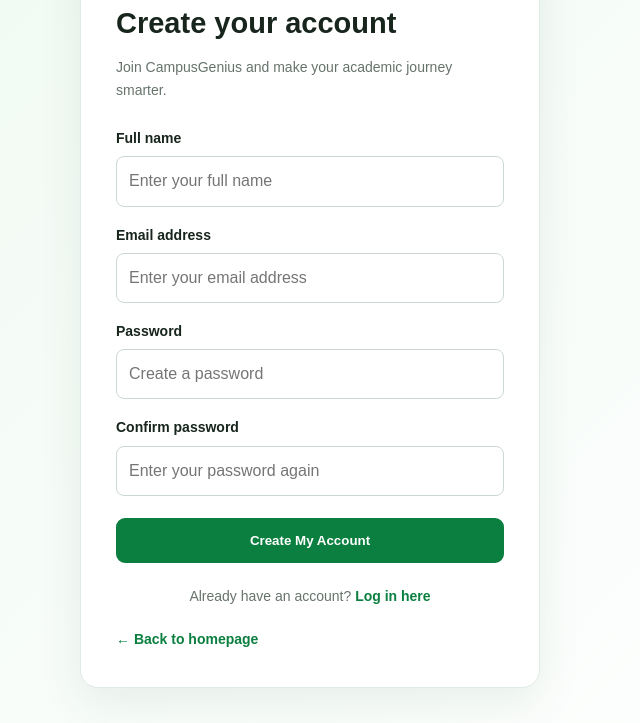
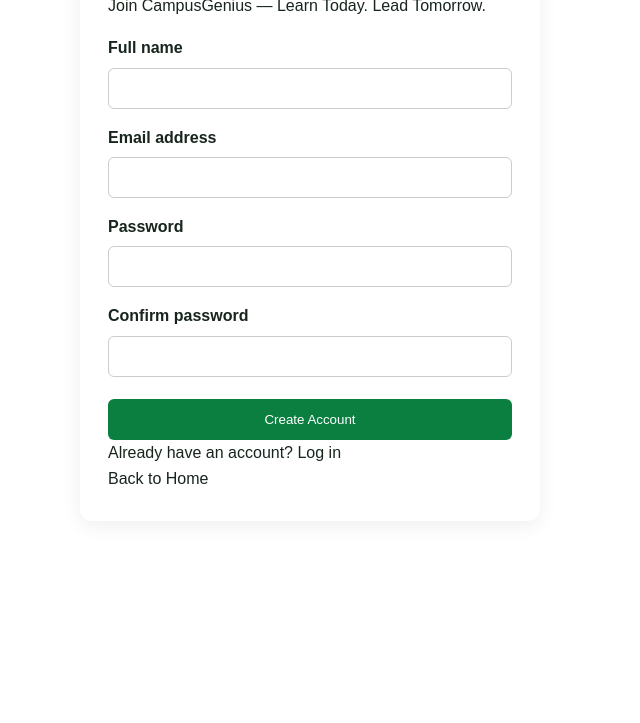
Before and after one commit to Joshleeboyz/campusgenius, a plain HTML site: page pages/register.html in a window 1280 px wide. Shown: the part 138-861 px from the top of the page, without its empty margins (330-970 px from the left). After the commit the page ends 800 px from the top, so only its background shows below. Drawn offline with Linux system fonts and the light colour scheme.

Commit message:
Update register.html

```diff
--- a/pages/register.html
+++ b/pages/register.html
@@ -4,134 +4,132 @@
 <head>
   <meta charset="UTF-8">
   <meta name="viewport" content="width=device-width, initial-scale=1.0">
-  <meta name="description" content="Create your CampusGenius student account.">
   <title>Create Account | CampusGenius</title>
-
   <link rel="stylesheet" href="../css/style.css">
-  <script src="../js/script.js" defer></script>
+  <style>
+    .auth-container {
+      max-width: 460px;
+      margin: 50px auto;
+      padding: 28px;
+      background: white;
+      border-radius: 12px;
+      box-shadow: 0 4px 20px #00000012;
+    }
+    .auth-container h1 { color: #0a7f3f; }
+    .auth-container label {
+      display: block;
+      margin-top: 16px;
+      font-weight: 600;
+    }
+    .auth-container input {
+      box-sizing: border-box;
+      width: 100%;
+      padding: 12px;
+      margin-top: 6px;
+      border: 1px solid #ccc;
+      border-radius: 6px;
+    }
+    .auth-container button {
+      width: 100%;
+      padding: 13px;
+      margin-top: 22px;
+      background: #0a7f3f;
+      color: white;
+      border: 0;
+      border-radius: 6px;
+      cursor: pointer;
+    }
+    #message { overflow-wrap: anywhere; }
+  </style>
 </head>
-
 <body>
-  <main class="form-page">
-    <section class="form-card">
-
-      <a class="brand" href="../index.html">
-        <span>CG</span>
-        CampusGenius
-      </a>
-
+  <main class="auth-container">
     <h1>Create your account</h1>
-      <p class="form-intro">
-        Join CampusGenius and make your academic journey smarter.
-      </p>
+    <p>Join CampusGenius — Learn Today. Lead Tomorrow.</p>
 
     <form id="registerForm">
+      <label for="fullName">Full name</label>
+      <input id="fullName" name="fullName" type="text"
+        required minlength="2" maxlength="120" autocomplete="name">
 
-        <div class="form-group">
-          <label for="fullName">Full name</label>
-          <input
-            type="text"
-            id="fullName"
-            name="fullName"
-            placeholder="Enter your full name"
-            autocomplete="name"
-            required
-          >
-        </div>
+      <label for="email">Email address</label>
+      <input id="email" name="email" type="email"
+        required autocomplete="email">
 
-        <div class="form-group">
-          <label for="email">Email address</label>
-          <input
-            type="email"
-            id="email"
-            name="email"
-            placeholder="Enter your email address"
-            autocomplete="email"
-            required
-          >
-        </div>
+      <label for="password">Password</label>
+      <input id="password" name="password" type="password"
+        required minlength="8" maxlength="72"
+        autocomplete="new-password">
 
-        <div class="form-group">
-          <label for="password">Password</label>
-          <input
-            type="password"
-            id="password"
-            name="password"
-            placeholder="Create a password"
-            minlength="8"
-            autocomplete="new-password"
-            required
-          >
-        </div>
+      <label for="confirmPassword">Confirm password</label>
+      <input id="confirmPassword" name="confirmPassword"
+        type="password" required autocomplete="new-password">
 
-        <div class="form-group">
-          <label for="confirmPassword">Confirm password</label>
-          <input
-            type="password"
-            id="confirmPassword"
-            name="confirmPassword"
-            placeholder="Enter your password again"
-            minlength="8"
-            autocomplete="new-password"
-            required
-          >
-        </div>
-
-        <button class="btn" type="submit">
-          Create My Account
+      <button id="registerButton" type="submit">
+        Create Account
       </button>
-
-        <p
-          id="registerMessage"
-          class="form-message"
-          role="status"
-          aria-live="polite"
-        ></p>
-
+      <p id="message" role="status" aria-live="polite"></p>
     </form>
 
-      <p class="form-bottom">
-        Already have an account?
-        <a href="login.html">Log in here</a>
+    <p>Already have an account?
+      <a href="login.html">Log in</a>
     </p>
-
-      <a class="back-home" href="../index.html">
-        ← Back to homepage
-      </a>
-
-    </section>
+    <p><a href="../index.html">Back to Home</a></p>
   </main>
 
   <script>
-    const registerForm = document.getElementById("registerForm");
-    const registerMessage = document.getElementById("registerMessage");
+    const API_URL = "https://campusgenius.onrender.com";
 
-    registerForm.addEventListener("submit", function (event) {
+    const form = document.getElementById("registerForm");
+    const message = document.getElementById("message");
+    const button = document.getElementById("registerButton");
+
+    form.addEventListener("submit", async function (event) {
       event.preventDefault();
+      message.textContent = "";
 
       const fullName = document.getElementById("fullName").value.trim();
       const email = document.getElementById("email").value.trim();
       const password = document.getElementById("password").value;
-      const confirmPassword = document.getElementById("confirmPassword").value;
+      const confirmPassword =
+        document.getElementById("confirmPassword").value;
 
-      if (!fullName || !email || !password || !confirmPassword) {
-        registerMessage.textContent = "Please complete all fields.";
+      if (password !== confirmPassword) {
+        message.textContent = "The passwords do not match.";
         return;
       }
 
-      if (password.length < 8) {
-        registerMessage.textContent =
-          "Your password must contain at least 8 characters.";
-        return;
+      button.disabled = true;
+      button.textContent = "Creating account...";
+
+      try {
+        const response = await fetch(
+          API_URL + "/api/auth/register",
+          {
+            method: "POST",
+            headers: { "Content-Type": "application/json" },
+            body: JSON.stringify({ fullName, email, password })
+          }
+        );
+
+        const data = await response.json();
+
+        if (!response.ok) {
+          throw new Error(data.message || "Registration failed.");
         }
 
-      if (password !== confirmPassword) {
-        registerMessage.textContent = "Your passwords do not match.";
-        return;
+        message.textContent =
+          "Account created successfully! You can now log in.";
+        form.reset();
+      } catch (error) {
+        message.textContent =
+          error.message === "Failed to fetch"
+            ? "Could not reach the server. Please try again."
+            : error.message;
+      } finally {
+        button.disabled = false;
+        button.textContent = "Create Account";
       }
-
-      registerMessage.textContent =
-        "Your form is working, but account creation is not connected yet. Please try again after the registration backend is set up.";
     });
   </script>
 </body>
```
Lines whose indentation alone changed are shown as unchanged.
